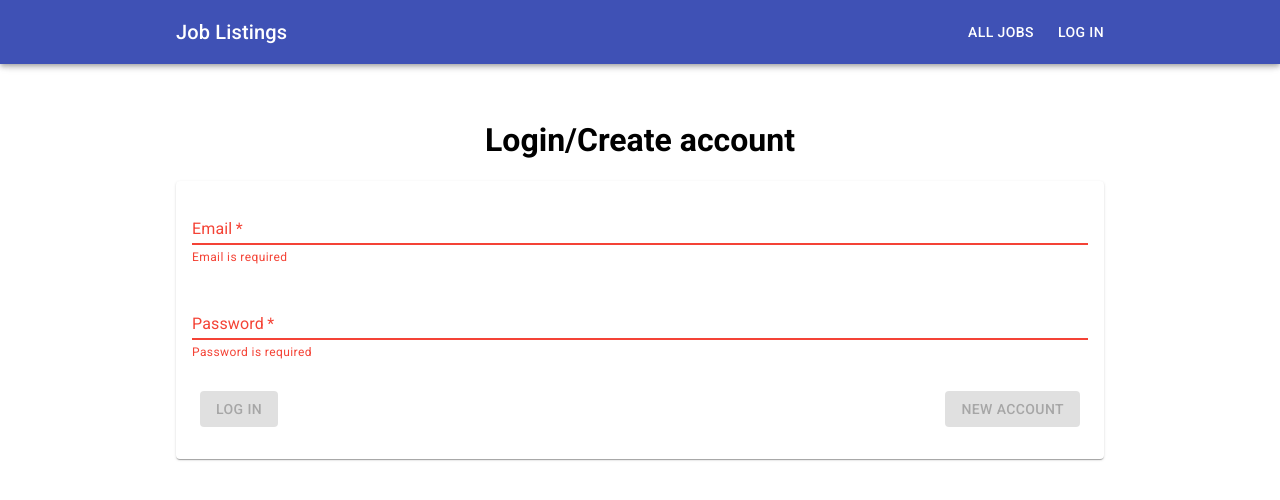
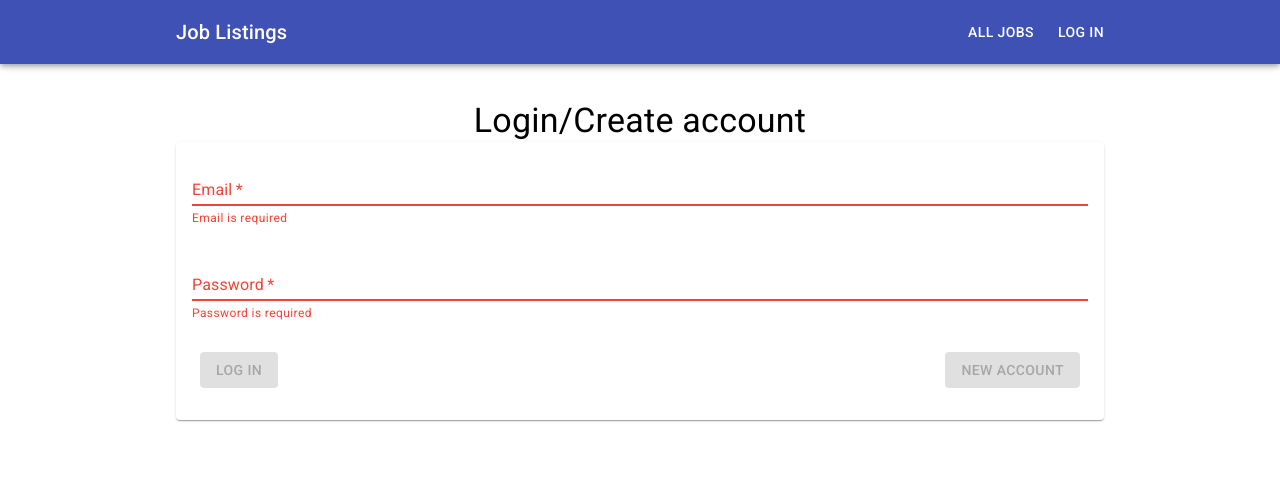
Before and after one commit to sn00k/joblistings, a Next.js app: page /login in a window 1280 px wide. Shown: the top 500 px of the page. Built offline with nearby package versions, Linux system fonts and the light colour scheme; no server answers.

Commit message:
update CenteredCard with more dynamic styles

```diff
--- a/components/CenteredCard.js
+++ b/components/CenteredCard.js
@@ -1,12 +1,20 @@
-import { Grid, Card, CardContent } from '@material-ui/core'
+import {
+  Grid,
+  Card,
+  CardContent,
+  Typography,
+} from '@material-ui/core'
 
 export default function CenteredCard(props) {
-  const defaultMaxWidth = 928
+  const defaults = {
+    maxWidth: 928,
+    outerWrapperMarginBot: 24,
+  }
 
   return (
     <>
       <Grid container direction="row" justify="center">
-        <h1>{props.title}</h1>
+        <Typography variant="h4">{props.title}</Typography>
       </Grid>
       <Grid
         container
@@ -14,12 +22,14 @@ export default function CenteredCard(props) {
         justify="center"
         alignItems="center"
         style={{
-          maxWidth: props.maxWidth ?? defaultMaxWidth,
+          maxWidth: props.maxWidth ?? defaults.maxWidth,
           margin: 'auto',
+          marginBottom:
+            props.wrapperMarginBot ?? defaults.outerWrapperMarginBot,
         }}
       >
         <Card
-          style={{ width: props.contentWidth ?? defaultMaxWidth }}
+          style={{ width: props.contentWidth ?? defaults.maxWidth }}
         >
           <CardContent>{props.children}</CardContent>
         </Card>
```
